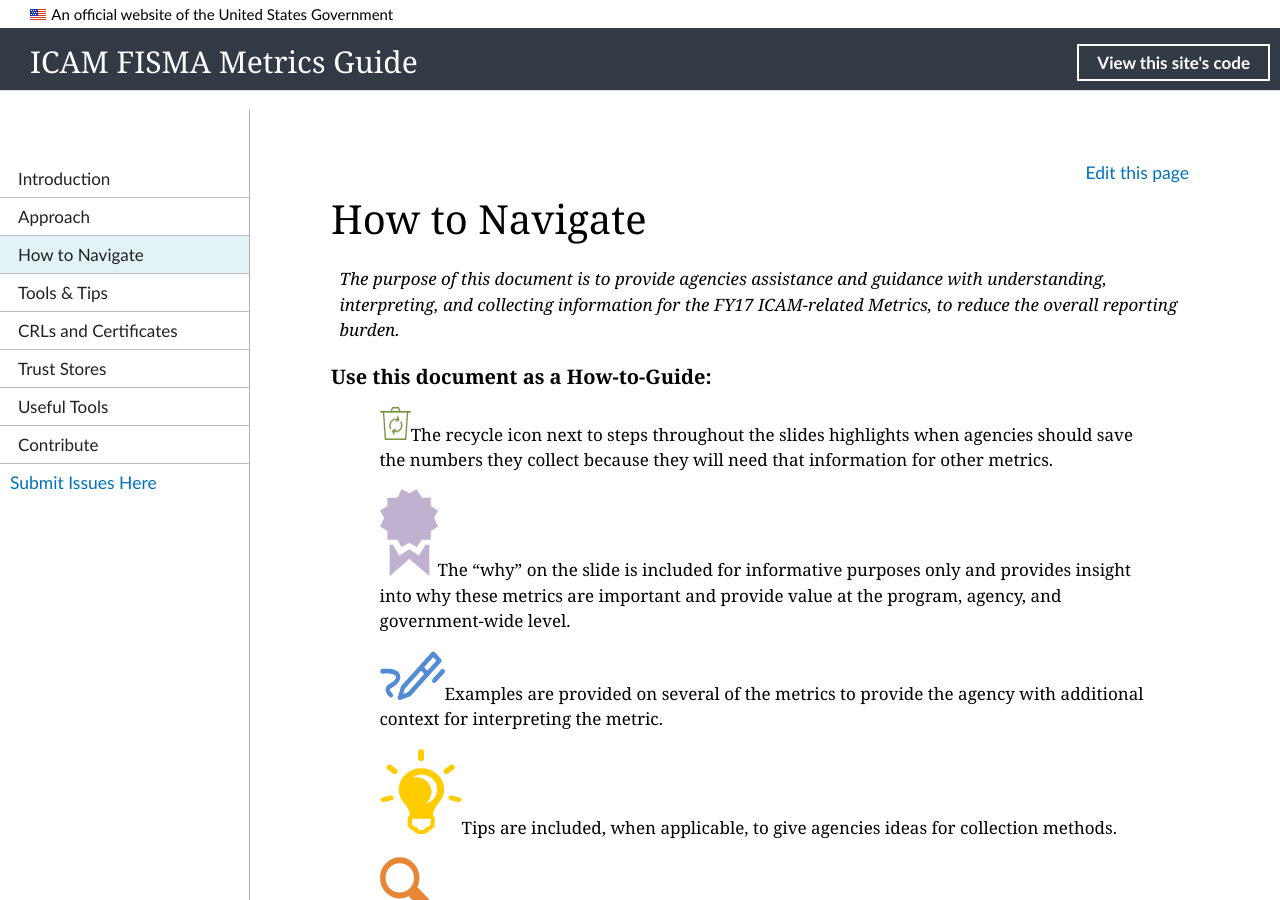
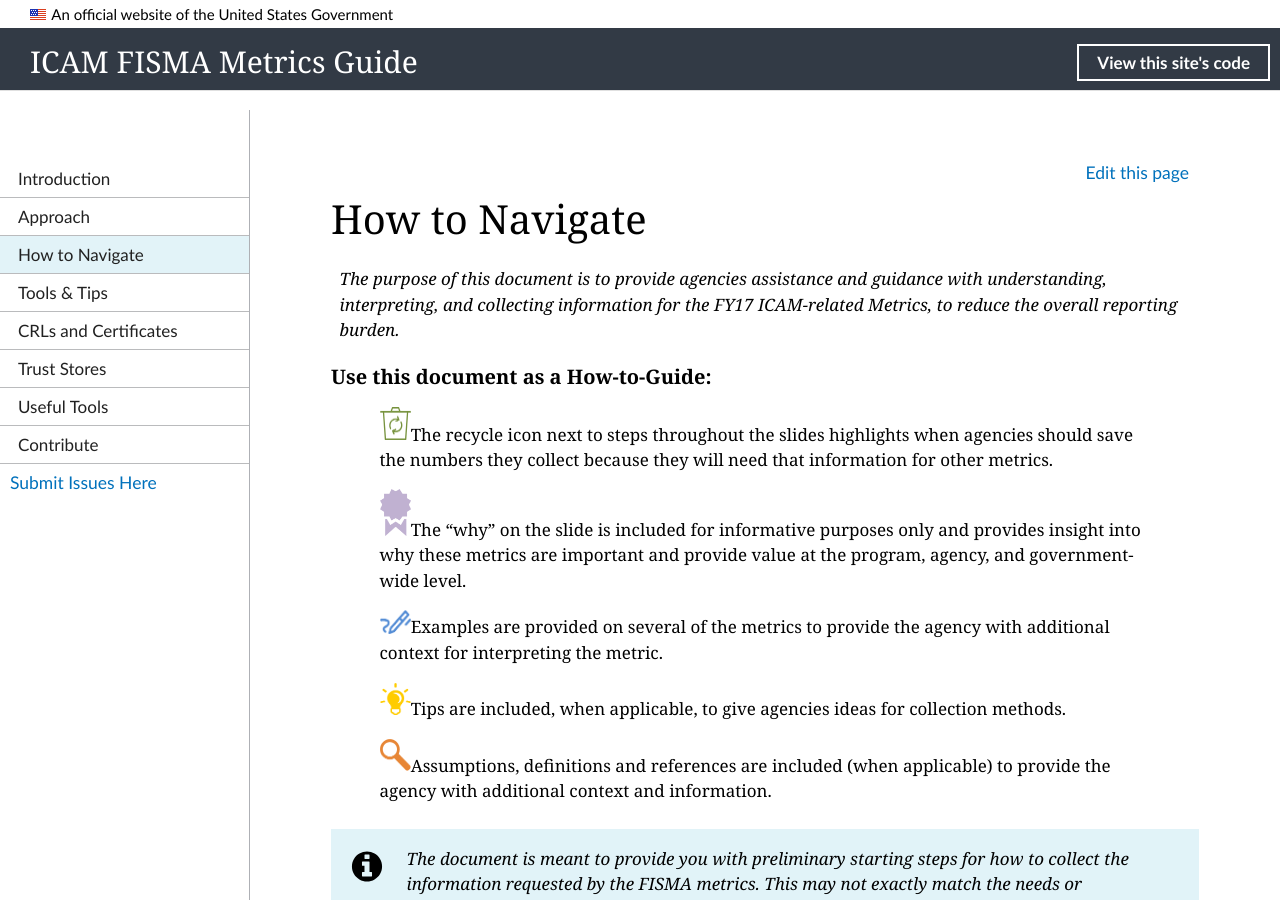
Before and after one commit to GSA/icam-fisma, a Jekyll site: the page built from pages/navigation.md, in a window 1280 px wide and 900 px high. Built offline with Jekyll 4.4.1, drawn with Linux system fonts in a browser that asks for light colours; nearby versions of some CDN libraries.

Commit message:
Update navigation.md

```diff
--- a/pages/navigation.md
+++ b/pages/navigation.md
@@ -8,13 +8,13 @@ permalink: /navigation
 
 >![Recycle logo](img/recycle.png){:style="width:4%;"}The recycle icon next to steps throughout the slides highlights when agencies should save the numbers they collect because they will need that information for other metrics.
 
->![Ribbon logo](img/ribbon.png)The “why” on the slide is included for informative purposes only and provides insight into why these metrics are important and provide value at the program, agency, and government-wide level.
+>![Ribbon logo](img/ribbon.png){:style="width:4%;"}The “why” on the slide is included for informative purposes only and provides insight into why these metrics are important and provide value at the program, agency, and government-wide level.
 
->![Pencil logo](img/pencil.png)Examples are provided on several of the metrics to provide the agency with additional context for interpreting the metric.
+>![Pencil logo](img/pencil.png){:style="width:4%;"}Examples are provided on several of the metrics to provide the agency with additional context for interpreting the metric.
 
->![Aha logo](img/aha.png)Tips are included, when applicable, to give agencies ideas for collection methods.
+>![Aha logo](img/aha.png){:style="width:4%;"}Tips are included, when applicable, to give agencies ideas for collection methods.
 
->![Focus logo](img/focus.png)Assumptions, definitions and references are included (when applicable) to provide the agency with additional context and information.
+>![Focus logo](img/focus.png){:style="width:4%;"}Assumptions, definitions and references are included (when applicable) to provide the agency with additional context and information.
 
 <div class="usa-alert usa-alert-info">
   <div class="usa-alert-body">
```
